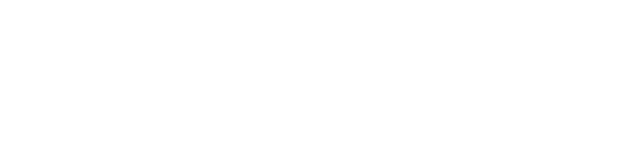
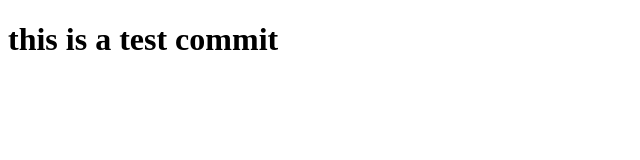
Before and after one commit to Kikolock/Cost-of-living-Project, a plain HTML site: page index.html in a window 1280 px wide. Shown: the whole page, without its empty margins (0-640 px from the left). Drawn offline with Linux system fonts and the light colour scheme.

Commit message:
test commit

```diff
--- a/index.html
+++ b/index.html
@@ -5,8 +5,11 @@
     <meta http-equiv="X-UA-Compatible" content="IE=edge">
     <meta name="viewport" content="width=device-width, initial-scale=1.0">
     <title>Document</title>
+
 </head>
 <body>
+   <h1>this is a test commit</h1>
+
 
 </body>
 </html>
```
